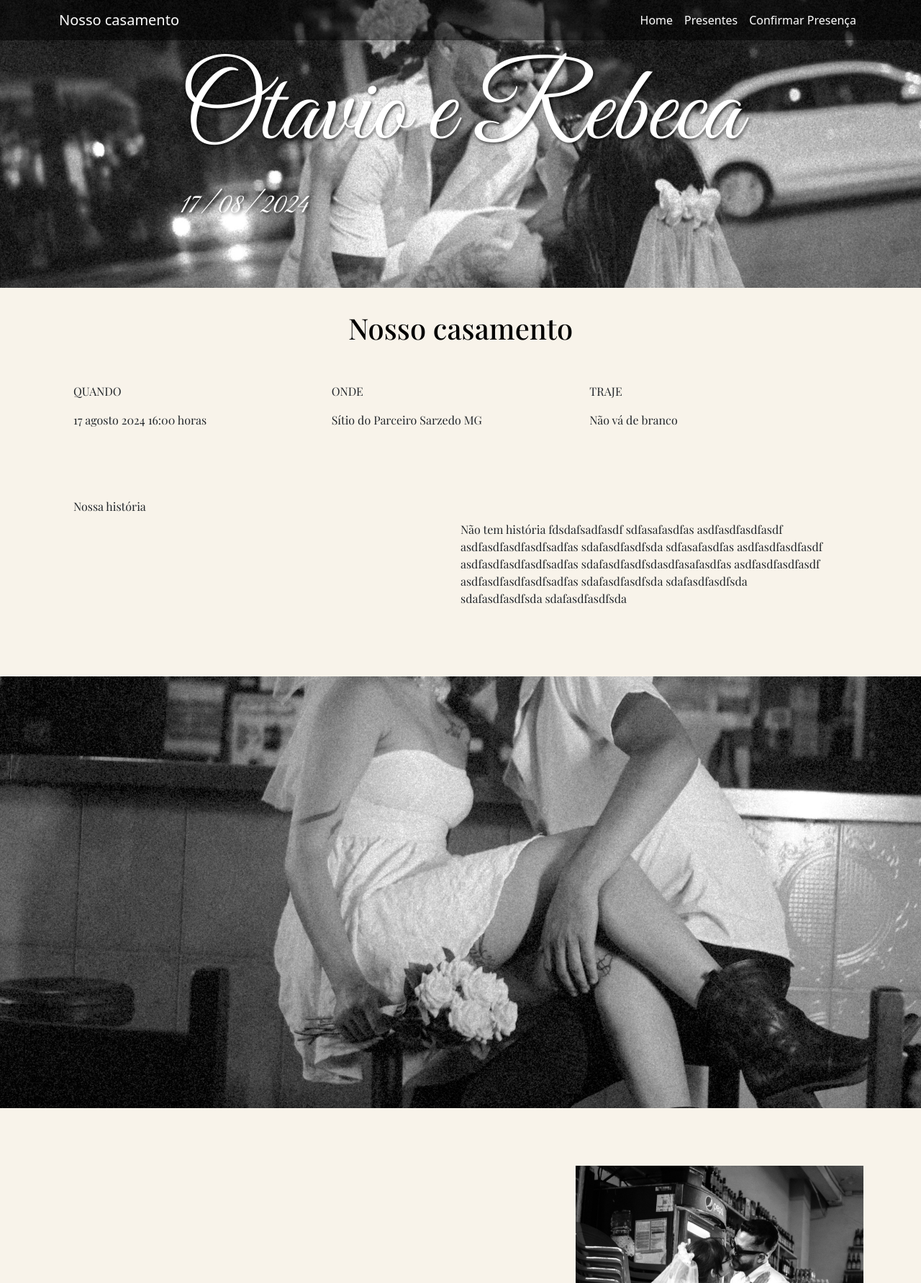
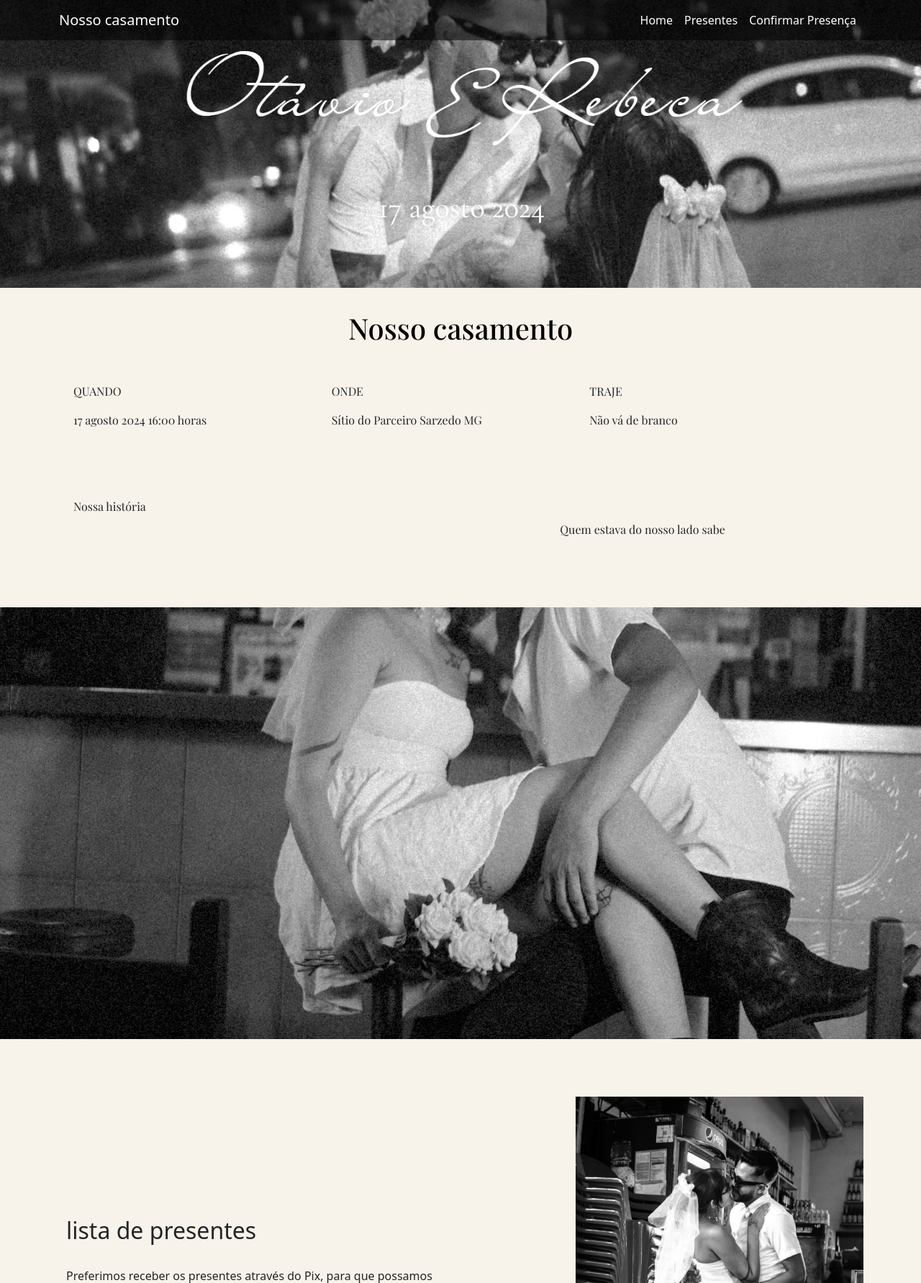
Before and after one commit to OtavioPortela/site_casamento, a Flask app: page / in a window 1280 px wide. Shown: the top 1783 px of the page at 72% size. Run offline with Flask 3, Linux system fonts and the light colour scheme; some web fonts are replaced.

Commit message:
ajustes de textos e imagens

```diff
--- a/app/static/css/style.css
+++ b/app/static/css/style.css
@@ -5,7 +5,8 @@ body {
 }
 
 .banner-fundo {
-    background-image: url('../img/banner.jpg');
+    /* background-image: url('../img/banner.jpg');*/
+    background-image: url('../img/slide.png');
     background-position: center center;
     background-size: cover;
     background-repeat: no-repeat;
--- a/app/templates/index.html
+++ b/app/templates/index.html
@@ -1,7 +1,7 @@
 <!doctype html>
 <html lang="en">
 <head>
-    <title>Title</title>
+    <title>Principal</title>
     <!-- Required meta tags -->
     <meta charset="utf-8" />
     <meta name="viewport" content="width=device-width, initial-scale=1, shrink-to-fit=no" />
@@ -72,10 +72,10 @@
 
     <header>
         <div class="banner-fundo">
-            <div>
+            <!-- <div>
                 <h2 class="color">Otavio e Rebeca</h2>
                 <p class="color">17/   08/     2024</p>
-            </div>
+            </div> -->
         </div>
     </header>
     <main>
@@ -102,7 +102,9 @@
                     <p>Nossa história</p>
                 </div>
                 <div class="col historia">
-                    <p>Não tem história fdsdafsadfasdf sdfasafasdfas asdfasdfasdfasdf asdfasdfasdfasdfsadfas sdafasdfasdfsda sdfasafasdfas asdfasdfasdfasdf asdfasdfasdfasdfsadfas sdafasdfasdfsdasdfasafasdfas asdfasdfasdfasdf asdfasdfasdfasdfsadfas sdafasdfasdfsda sdafasdfasdfsda sdafasdfasdfsda sdafasdfasdfsda</p>
+                    <p>
+                        Quem estava do nosso lado sabe
+                    </p>
                 </div>
             </div>
         </div>
--- a/app/templates/presenca.html
+++ b/app/templates/presenca.html
@@ -26,7 +26,10 @@
                 <input type="text" class="form-control" id="endereco" name="endereco" placeholder="Digite seu endereço" required>
             </div>
             <button type="submit" class="btn btn-primary btn-block">CONFIRME</button>
+            <br>
+            <p>A confirmação de presença não garante seu convite. Cada convite será entregue individualmente ao convidado</p>
         </form>
+
     </div>
 </div>
 
```
Also changed, not shown: app/static/img/slide.png (added).
